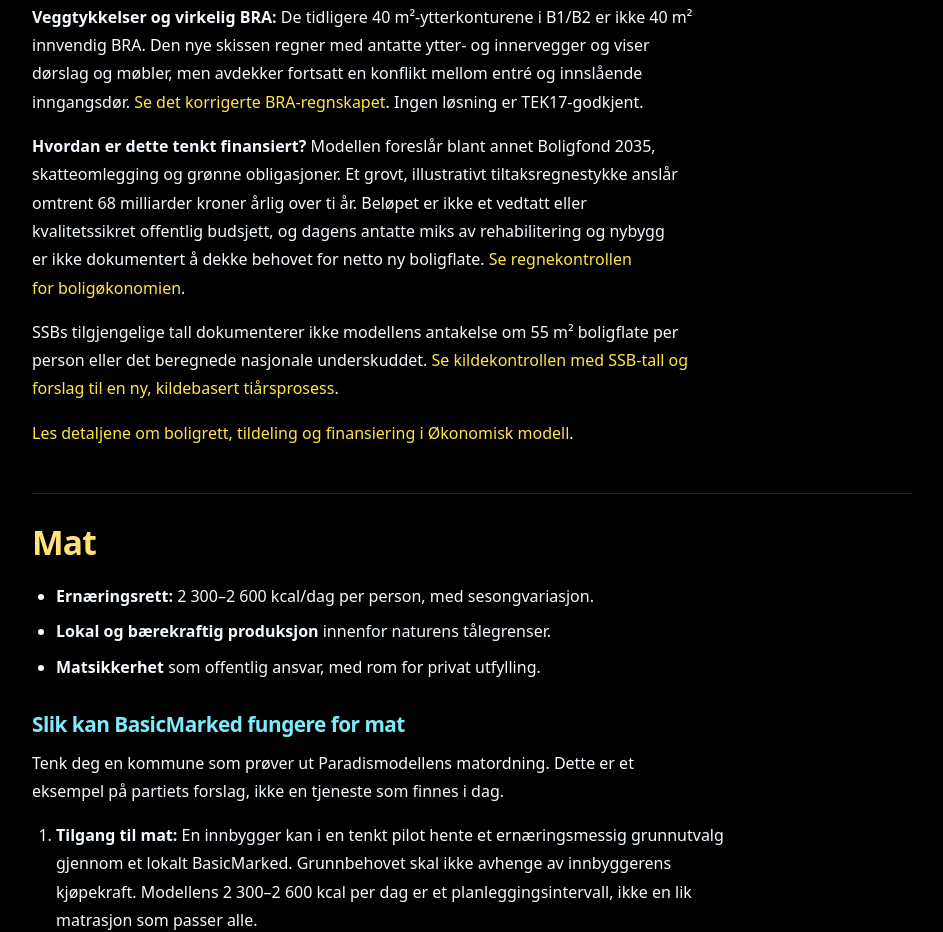
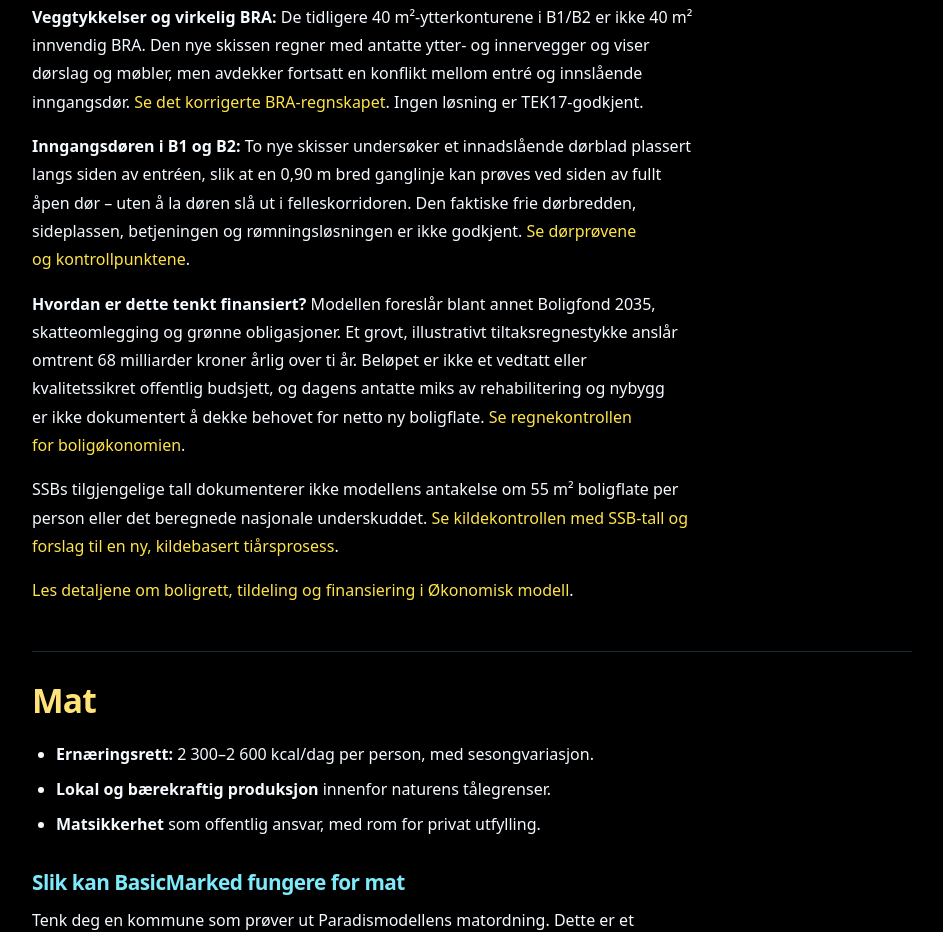
Before and after one commit to Paradispartiet/Paradispartiet, a plain HTML site: page politikk.html in a window 1280 px wide. Shown: the part 6816-7748 px from the top of the page, without its empty margins (168-1111 px from the left). Drawn offline with Linux system fonts and the light colour scheme.

Commit message:
bolig: lenk til dørprøvene i B1 og B2

```diff
--- a/politikk.html
+++ b/politikk.html
@@ -158,6 +158,7 @@
         <p><strong>Kontroll av bad, dører og dagslys:</strong> De to 40 m²-variantene B1 og B2 er nå kontrollert med foreløpige sanitærplasseringer, prøvesirkel på 1,50 meter, dørbredder, møbleringsmål og et illustrativt glassarealregnestykke. De eksisterende entréfeltene er for grunne til å dokumentere 0,90 m fri passasje; planene må derfor bearbeides før de kan brukes i et reelt byggeprosjekt. <a href="okonomisk-modell.html#bolig-b1-b2-badkontroll">Se badekontrollen</a>, <a href="okonomisk-modell.html#bolig-b1-b2-dor-moblering">dør- og møbleringstesten</a> og <a href="okonomisk-modell.html#bolig-b1-b2-dagslys">dagslysberegningen</a>. Ingen løsning er TEK17-godkjent.</p>
         <p><strong>Omtegnet entré i B1 og B2:</strong> Begge 40 m²-planene har nå en sammenhengende adkomststripe på 1,20 m før veggtykkelser. B1 fordeler 40 m² på 17,0 m² opphold, 11,0 m² søvn, 6 m² bad og 6 m² entré; B2 har 15,6 + 10,9 + 6 + 7,5 m². Det gir bedre rom for å undersøke passasje, men ingen ferdig TEK17-godkjenning. <a href="okonomisk-modell.html#bolig-b1-b2-ny-adkomst">Se de omtegnede boligene</a> og <a href="okonomisk-modell.html#bolig-b1-b2-adkomstport">målene som fortsatt må kontrolleres</a>.</p>
         <p><strong>Veggtykkelser og virkelig BRA:</strong> De tidligere 40 m²-ytterkonturene i B1/B2 er ikke 40 m² innvendig BRA. Den nye skissen regner med antatte ytter- og innervegger og viser dørslag og møbler, men avdekker fortsatt en konflikt mellom entré og innslående inngangsdør. <a href="okonomisk-modell.html#bolig-b1-b2-vegg-og-moblering">Se det korrigerte BRA-regnskapet</a>. Ingen løsning er TEK17-godkjent.</p>
+        <p><strong>Inngangsdøren i B1 og B2:</strong> To nye skisser undersøker et innadslående dørblad plassert langs siden av entréen, slik at en 0,90 m bred ganglinje kan prøves ved siden av fullt åpen dør – uten å la døren slå ut i felleskorridoren. Den faktiske frie dørbredden, sideplassen, betjeningen og rømningsløsningen er ikke godkjent. <a href="okonomisk-modell.html#bolig-b1-b2-inngangslosning">Se dørprøvene og kontrollpunktene</a>.</p>
         <p><strong>Hvordan er dette tenkt finansiert?</strong> Modellen foreslår blant annet Boligfond 2035, skatteomlegging og grønne obligasjoner. Et grovt, illustrativt tiltaksregnestykke anslår omtrent 68 milliarder kroner årlig over ti år. Beløpet er ikke et vedtatt eller kvalitetssikret offentlig budsjett, og dagens antatte miks av rehabilitering og nybygg er ikke dokumentert å dekke behovet for netto ny boligflate. <a href="okonomisk-modell.html#bolig-regnekontroll">Se regnekontrollen for boligøkonomien</a>.</p>
         <p>SSBs tilgjengelige tall dokumenterer ikke modellens antakelse om 55 m² boligflate per person eller det beregnede nasjonale underskuddet. <a href="okonomisk-modell.html#bolig-ssb-status">Se kildekontrollen med SSB-tall og forslag til en ny, kildebasert tiårsprosess</a>.</p>
         <p><a href="okonomisk-modell.html#boligordning">Les detaljene om boligrett, tildeling og finansiering i Økonomisk modell</a>.</p>
```
